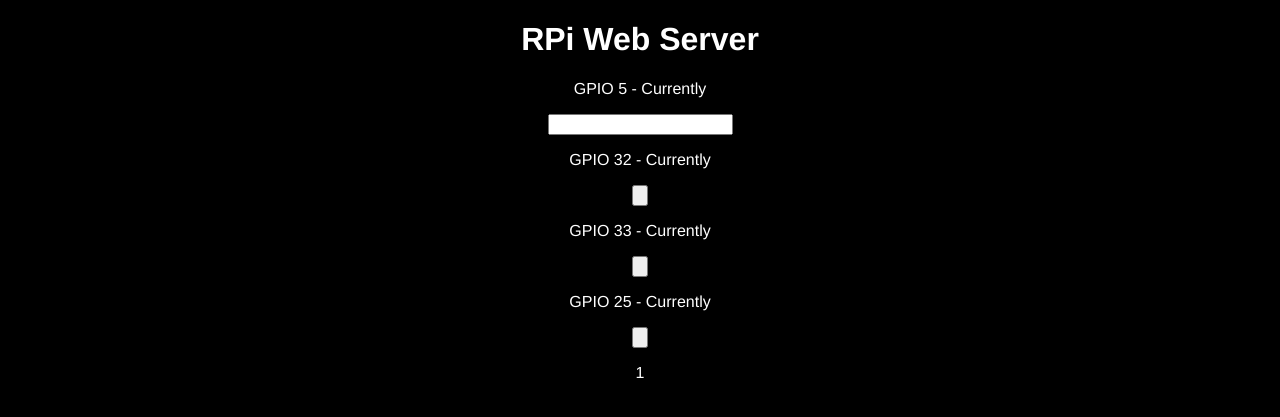
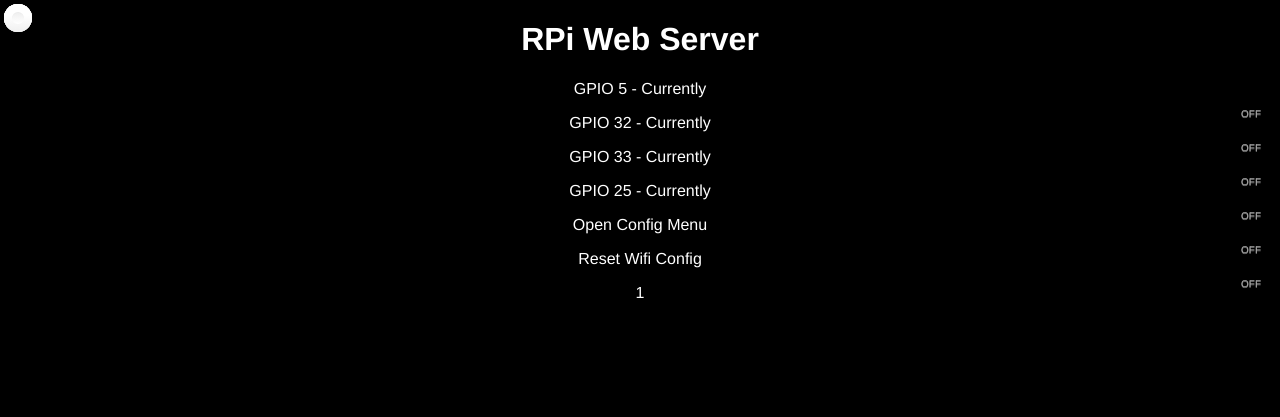
Before and after one commit to SeanDuffie/Puppeteer, a PHP site: page /?setup=1 in a window 1280 px wide. Shown: the top 417 px of the page. Run offline with PHP 8.4, Linux system fonts and the light colour scheme; data that the repository does not hold is empty.

Commit message:
Buttons reformatted. Config and Reset buttons added

```diff
--- a/index.php
+++ b/index.php
@@ -17,6 +17,22 @@
     $COLOR = "#800000";
     $TEXT = "#FFFFFF";
 
+
+    $HEAD = "<!DOCTYPE html><html>
+    <head>
+        <title> Smart-Press | $APP </title>
+        <meta name='viewport' content='width=device-width, initial-scale=1'>
+        <link rel='icon' href='data:,'>
+        <link href='test.css' rel='stylesheet' type='text/css'/>
+        <style>
+            html { font-family: Helvetica; color: $TEXT; display: inline-block; margin: 0px auto; text-align: center; }
+            .bg { background-color: $BACK; }
+            .ON { background-color: $COLOR; border: none; color: $TEXT; padding: 16px 40px; text-decoration: none; font-size: 30px; margin: 2px; cursor: pointer; }
+            .OFF { background-color: $TEXT; border: none; color: $COLOR; padding: 16px 32px; text-decoration: none; font-size: 30px; margin: 2px; cursor: pointer; }
+            </style>
+        <meta http-equiv='refresh' content='20'>
+    </head>";
+
     /** FIXME: Add a way for multiple urls handled separately **/
     $URL = "http://192.168.0.177";
 
@@ -32,20 +48,7 @@
     $output2State = getPin($URL, $output2);
     $output3State = getPin($URL, $output3);
 
-    echo "<!DOCTYPE html><html>
-    <head>
-        <title> Smart-Press | $APP </title>
-        <meta name='viewport' content='width=device-width, initial-scale=1'>
-        <link rel='icon' href='data:,'>
-        <link href='test.css' rel='stylesheet' type='text/css'/>
-        <style>
-            html { font-family: Helvetica; color: $TEXT; display: inline-block; margin: 0px auto; text-align: center; }
-            .bg { background-color: $BACK; }
-            .ON { background-color: $COLOR; border: none; color: $TEXT; padding: 16px 40px; text-decoration: none; font-size: 30px; margin: 2px; cursor: pointer; }
-            .OFF { background-color: $TEXT; border: none; color: $COLOR; padding: 16px 32px; text-decoration: none; font-size: 30px; margin: 2px; cursor: pointer; }
-            </style>
-        <meta http-equiv='refresh' content='20'>
-    </head>
+    echo "$HEAD
     <body class='bg'>
         <h1>RPi Web Server</h1>\n";
 
@@ -55,36 +58,77 @@
         elseif (str_contains($output0State, "OFF")) { $output0State = "ON"; }
         else { echo "ERROR WITH $output0!"; }
         setPin($URL, $output0, $output0State);
-    }
-    else if (array_key_exists($output1, $_POST)) {
+    } else if (array_key_exists($output1, $_POST)) {
         if (str_contains($output1State, "ON")) { $output1State = "OFF"; }
         elseif (str_contains($output1State, "OFF")) { $output1State = "ON"; }
         else { echo "ERROR WITH $output1!"; }
         setPin($URL, $output1, $output1State);
-    }
-    else if (array_key_exists($output2, $_POST)) {
+    } else if (array_key_exists($output2, $_POST)) {
         if (str_contains($output2State, "ON")) { $output2State = "OFF"; }
         elseif (str_contains($output2State, "OFF")) { $output2State = "ON"; }
         else { echo "ERROR WITH $output2!"; }
         setPin($URL, $output2, $output2State);
-    }
-    else if (array_key_exists($output3, $_POST)) {
+    } else if (array_key_exists($output3, $_POST)) {
         if (str_contains($output3State, "ON")) { $output3State = "OFF"; }
         elseif (str_contains($output3State, "OFF")) { $output3State = "ON"; }
         else { echo "ERROR WITH $output3!"; }
         setPin($URL, $output3, $output3State);
+    } else if (array_key_exists("Config", $_POST)) {
+        echo getPin($URL, "config");
+    } else if (array_key_exists("Reset", $_POST)) {
+        echo getPin($URL, "rst");
     }
 
     /** Display Button Forms to HTML */
     echo "\t<form method='post'>
         <p>GPIO $output0 - Currently $output0State</p>
-        <p><input class=$output0State type='submit' name='$output0' value='$output0State'/></p>
+        <p>
+            <label class='switch switch-slide'>
+                <input class='switch-input' type='submit' name='$output0' value='$output0State'/>
+                <span class='switch-label' data-on='ON' data-off='OFF'></span>
+                <span class='switch-handle'></span>
+            </label>
+        </p>
         <p>GPIO $output1 - Currently $output1State</p>
-        <p><input type='submit' class=$output1State name='$output1' value='$output1State'/></p>
+        <p>
+            <label class='switch switch-slide'>
+                <input class='switch-input' type='submit' name='$output1' value='$output1State'/>
+                <span class='switch-label' data-on='ON' data-off='OFF'></span>
+                <span class='switch-handle'></span>
+            </label>
+        </p>
         <p>GPIO $output2 - Currently $output2State</p>
-        <p><input type='submit' class=$output2State name='$output2' value='$output2State'/></p>
+        <p>
+            <label class='switch switch-slide'>
+                <input class='switch-input' type='submit' name='$output2' value='$output2State'/>
+                <span class='switch-label' data-on='ON' data-off='OFF'></span>
+                <span class='switch-handle'></span>
+            </label>
+        </p>
         <p>GPIO $output3 - Currently $output3State</p>
-        <p><input type='submit' class=$output3State name='$output3' value='$output3State'/></p>
+        <p>
+            <label class='switch switch-slide'>
+                <input class='switch-input' type='submit' name='$output3' value='$output3State'/>
+                <span class='switch-label' data-on='ON' data-off='OFF'></span>
+                <span class='switch-handle'></span>
+            </label>
+        </p>
+        <p>Open Config Menu</p>
+        <p>
+            <label class='switch switch-slide'>
+                <input class='switch-input' type='submit' name='Config' value='Config'/>
+                <span class='switch-label' data-on='ON' data-off='OFF'></span>
+                <span class='switch-handle'></span>
+            </label>
+        </p>
+        <p>Reset Wifi Config</p>
+        <p>
+            <label class='switch switch-slide'>
+                <input class='switch-input' type='submit' name='Reset' value='Reset'/>
+                <span class='switch-label' data-on='ON' data-off='OFF'></span>
+                <span class='switch-handle'></span>
+            </label>
+        </p>
     </form>\n";
 
     // header("Content-type: text/plain");
```
